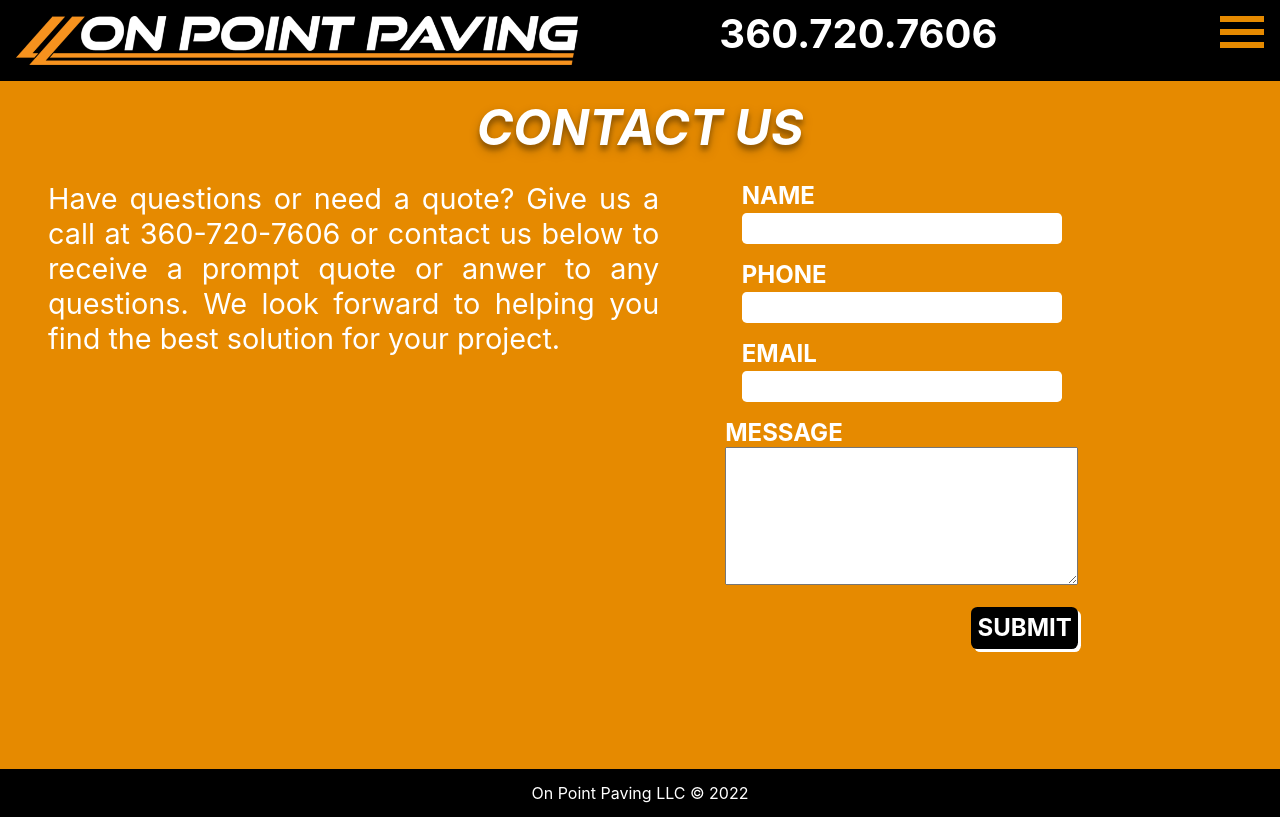
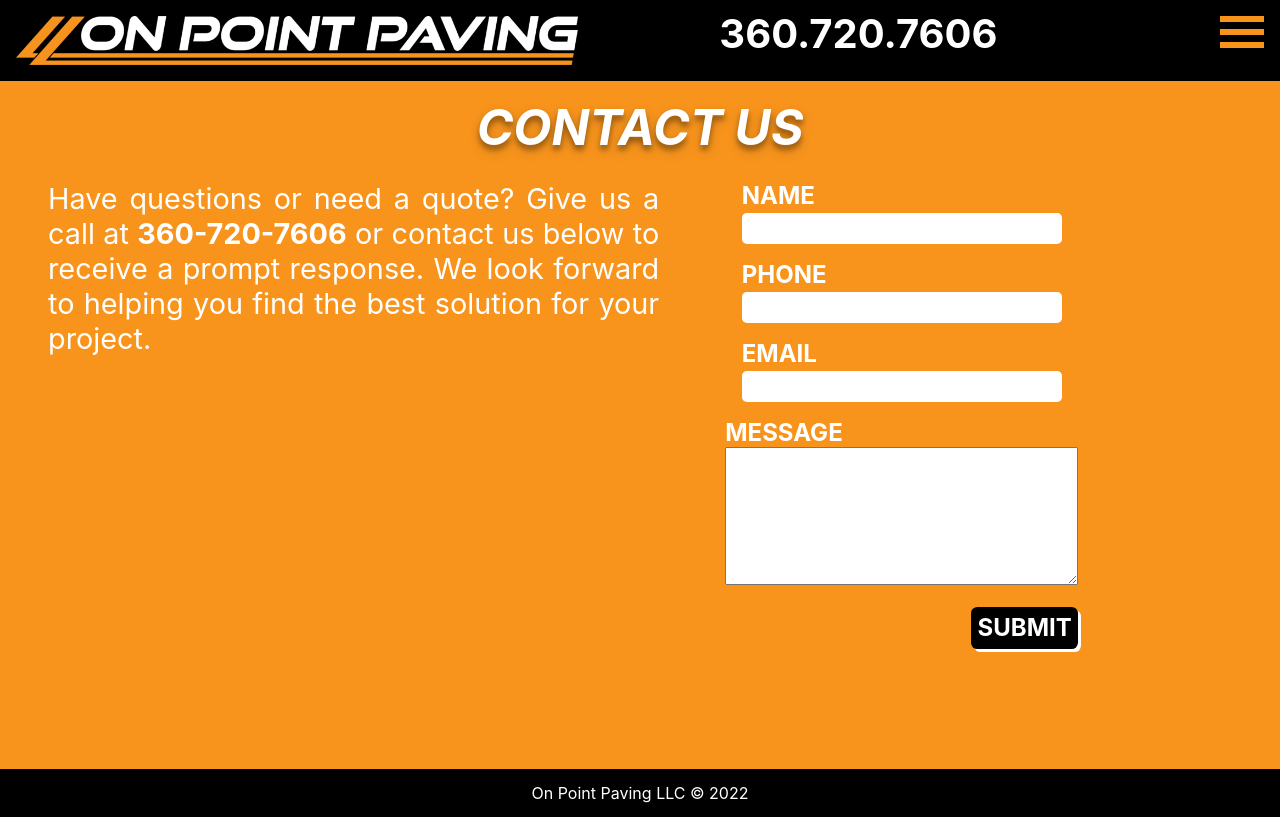
Before and after one commit to ryan-whittingham-v1/on-point-paving, a Next.js app: page /contact in a window 1280 px wide. Built offline with nearby package versions, Linux system fonts and the light colour scheme.

Commit message:
update background color

```diff
--- a/components/Menu.js
+++ b/components/Menu.js
@@ -33,16 +33,16 @@ export default function Menu(props) {
       </div>
       <nav className={styles.optionsContainer}>
         <div className={styles.option}>
-          <button onClick={() => handleRedirect('/')}>HOME</button>
+          <button onClick={() => handleRedirect('/about')}>ABOUT US</button>
+        </div>
+        <div className={styles.option}>
+          <button onClick={() => handleRedirect('/contact')}>CONTACT US</button>
         </div>
         <div className={styles.option}>
           <button onClick={() => handleRedirect('/services')}>SERVICES</button>
         </div>
         <div className={styles.option}>
-          <button onClick={() => handleRedirect('/about')}>ABOUT US</button>
-        </div>
-        <div className={styles.option}>
-          <button onClick={() => handleRedirect('/contact')}>CONTACT US</button>
+          <button onClick={() => handleRedirect('/')}>HOME</button>
         </div>
       </nav>
     </div>
--- a/pages/contact.js
+++ b/pages/contact.js
@@ -151,10 +151,10 @@ export default function Contact() {
         </div>
         <div className={styles.body}>
           <p className={styles.mainText}>
-            Have questions or need a quote? Give us a call at 360-720-7606 or
-            contact us below to receive a prompt quote or anwer to any
-            questions. We look forward to helping you find the best solution for
-            your project.
+            Have questions or need a quote? Give us a call at{' '}
+            <strong>360-720-7606</strong> or contact us below to receive a
+            prompt response. We look forward to helping you find the best
+            solution for your project.
           </p>
           <div className={styles.formContainer}>
             {!success && (
--- a/styles/globals.css
+++ b/styles/globals.css
@@ -1,5 +1,5 @@
 :root {
-  --main-bg-color: #e68a00;
+  --main-bg-color: #f8941c;
 }
 
 html,
```
Also changed, not shown: 1 other file (tests, documents, lock files or other folders).
